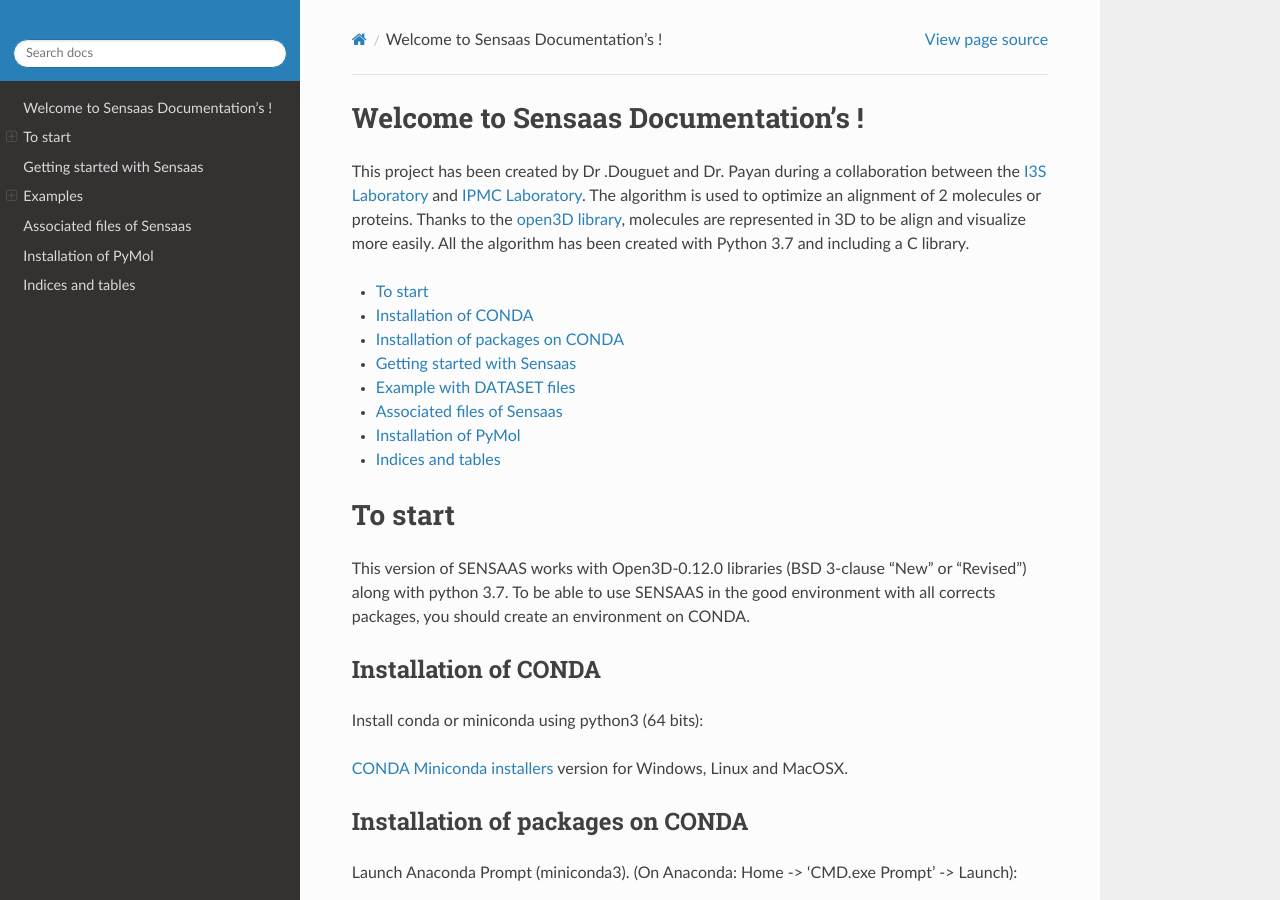
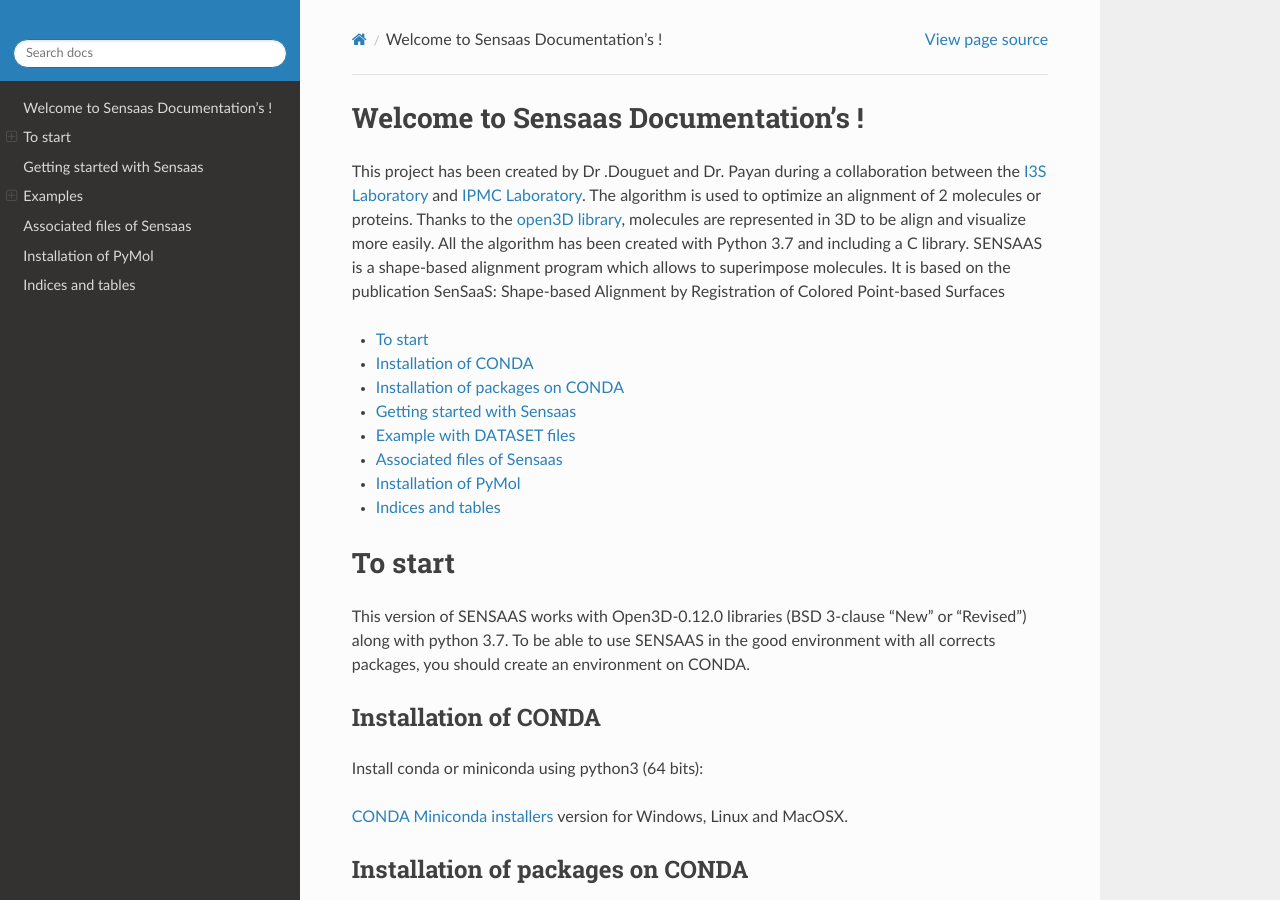
Before and after one commit to SENSAAS/sensaas, a Sphinx documentation site: the page built from docs/index.rst, in a window 1280 px wide and 900 px high. Built offline with Sphinx 7.4.7 and the Read the Docs theme 2.0.0, drawn with Linux system fonts in a browser that asks for light colours.

Commit message:
Update index.rst

```diff
--- a/docs/index.rst
+++ b/docs/index.rst
@@ -9,7 +9,7 @@ Welcome to Sensaas Documentation's !
 .. toctree::
    :maxdepth: 2
 
-This project has been created by Dr .Douguet and Dr. Payan during a collaboration between the `I3S Laboratory <https://www.i3s.unice.fr/>`_ and `IPMC Laboratory <https://www.ipmc.cnrs.fr/cgi-bin/site.cgi>`_. The algorithm is used to optimize an alignment of 2 molecules or proteins. Thanks to the `open3D library <http://www.open3d.org/>`_, molecules are represented in 3D to be align and visualize more easily. All the algorithm has been created with Python 3.7 and including a C library.
+This project has been created by Dr .Douguet and Dr. Payan during a collaboration between the `I3S Laboratory <https://www.i3s.unice.fr/>`_ and `IPMC Laboratory <https://www.ipmc.cnrs.fr/cgi-bin/site.cgi>`_. The algorithm is used to optimize an alignment of 2 molecules or proteins. Thanks to the `open3D library <http://www.open3d.org/>`_, molecules are represented in 3D to be align and visualize more easily. All the algorithm has been created with Python 3.7 and including a C library. SENSAAS is a shape-based alignment program which allows to superimpose molecules. It is based on the publication SenSaaS: Shape-based Alignment by Registration of Colored Point-based Surfaces
 
 * `To start`_
 * `Installation of CONDA`_
```
